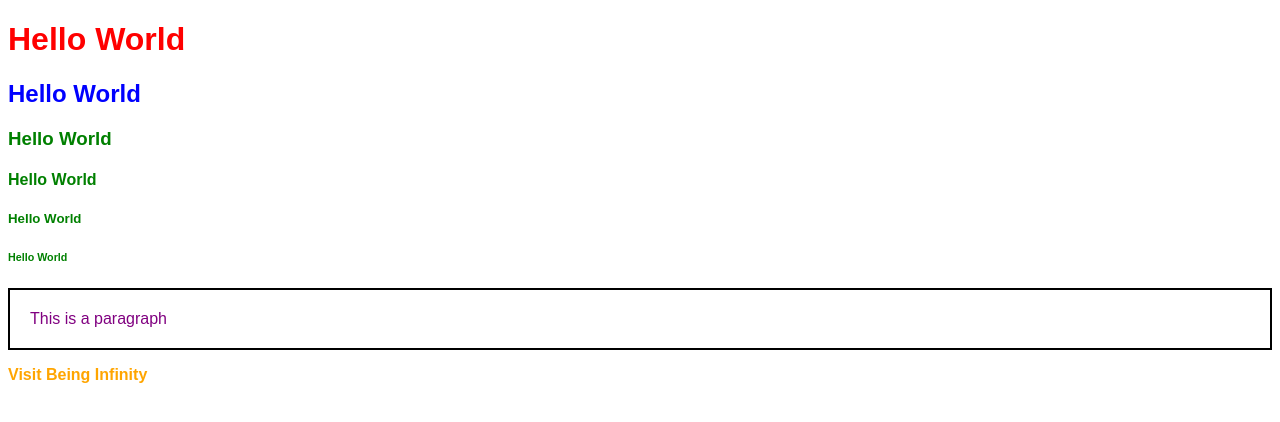
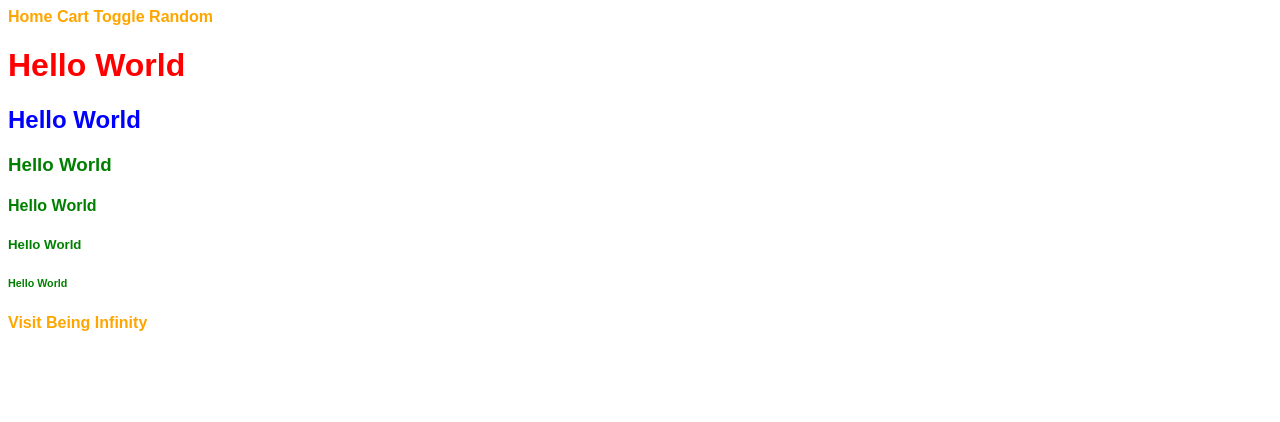
Before and after one commit to ESpoorthy/AutoSuggest-BootCamp, a website: page frontend/index.html in a window 1280 px wide. Drawn offline with Linux system fonts and the light colour scheme.

Commit message:
Enhance index.html with navigation and link updates
Added navigation links and updated external link.

```diff
--- a/frontend/index.html
+++ b/frontend/index.html
@@ -8,6 +8,12 @@
     <link rel="stylesheet" href="css/frontend.css">
 </head>
 <body>
+     <div>
+        <a href="#">Home</a>
+        <a href="#">Cart</a>
+        <a href="#">Toggle</a>
+        <a href="#">Random</a>
+    </div>
 
     <h1>Hello World</h1>
     <h2 id="heading">Hello World</h2>
@@ -16,9 +22,9 @@
     <h5 class="other">Hello World</h5>
     <h6 class="other">Hello World</h6>
 
-    <p class="para">This is a paragraph</p>
+    <p lorem50></p>
 
-    <a href="https://beinginfinity.com" target="_blank">
+    <a href="https://www.being-infinity.com" target="_blank">
     Visit Being Infinity
     </a>
 
```
